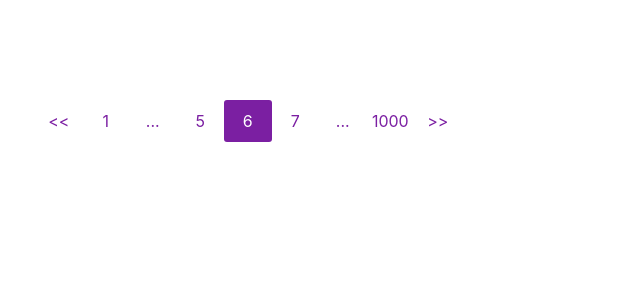
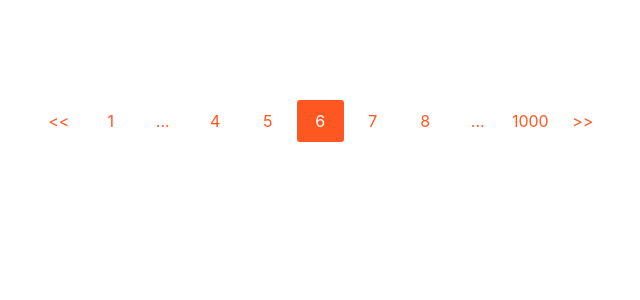
Before and after one commit to hades102zues/react-blog-test, a React (Create React App) app: page / in a window 1280 px wide. Shown: the top 300 px of the page, without its empty margins (65-705 px from the left). Built offline with nearby package versions, Linux system fonts and the light colour scheme.

Commit message:
One more bit to the styling

```diff
--- a/src/pages/Home/Home.tsx
+++ b/src/pages/Home/Home.tsx
@@ -5,15 +5,15 @@ import PageDial from "./PageDial/PageDial";
 const home: React.FC = () => {
   const page: number = 6;
   const total: number = 1000;
-  const display: number = 7;
+  const display: number = 9;
 
   return (
     <div className={styles.home}>
       <PageDial
         currentPage={page}
         totalPages={total}
-        displayTotal={display} //must be an odd number and should also be ATLEAST 7
-        //color="#388E3C"
+        displayTotal={display} //must be an odd number and should be ATLEAST 7
+        color="#FF5722"
         onClick={() => null}
       />
     </div>
--- a/src/pages/Home/PageDial/PageDial.module.css
+++ b/src/pages/Home/PageDial/PageDial.module.css
@@ -18,6 +18,7 @@
   border-left: 1px solid #ccc;
   border-bottom: 1px solid #ccc; */
   border-radius: 3px;
+  margin-right: 5px;
 }
 
 .dial__item:hover {
--- a/src/pages/Home/PageDial/PageDial.tsx
+++ b/src/pages/Home/PageDial/PageDial.tsx
@@ -91,8 +91,9 @@ const dial: React.FC<Props> = (props) => {
 
   /*
    * The following is not necessary and can be excluded if wish.
-   * Makes the dial even more conventient.
-   * */
+   * Makes the dial even more conventient by adding in ... and first and final page
+   * No support for ... is added though.
+   */
 
   if (pageDial.length === displayTotal) {
     if (Number(pageDial[0]) !== 1) {
@@ -109,6 +110,7 @@ const dial: React.FC<Props> = (props) => {
       pageDial.push(totalPages.toString());
     }
   }
+
   pageDial.unshift("<<");
   pageDial.push(">>");
 
```
